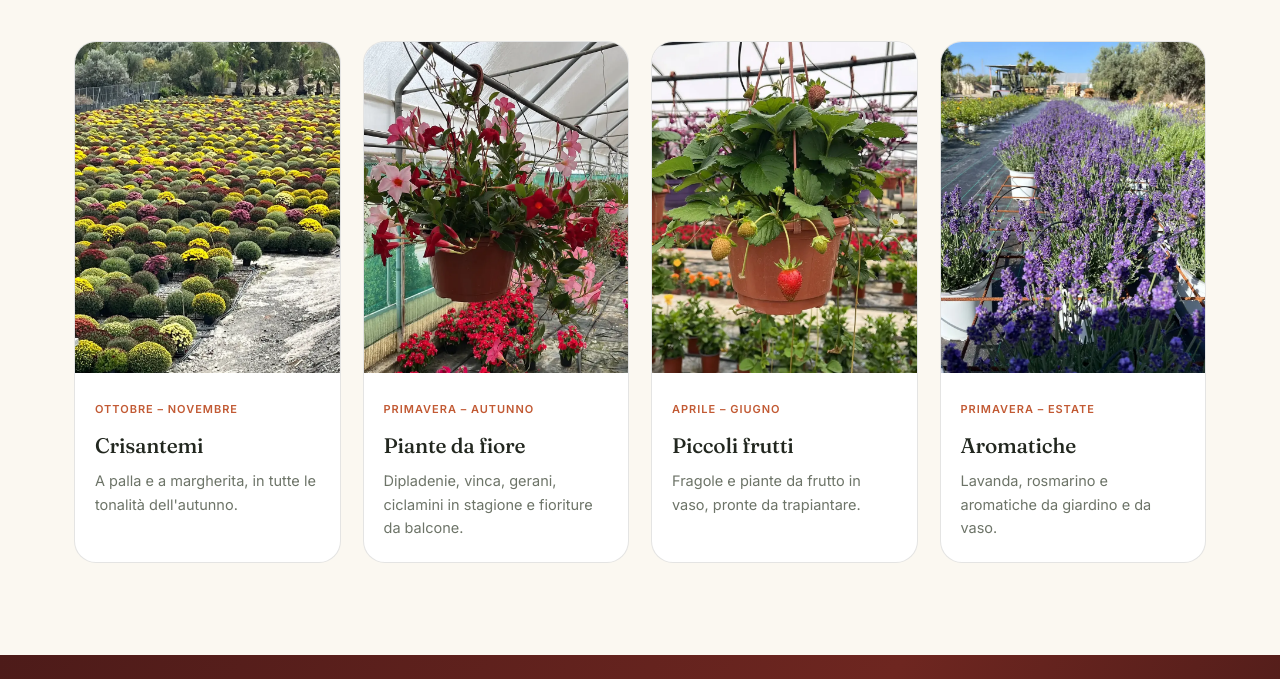
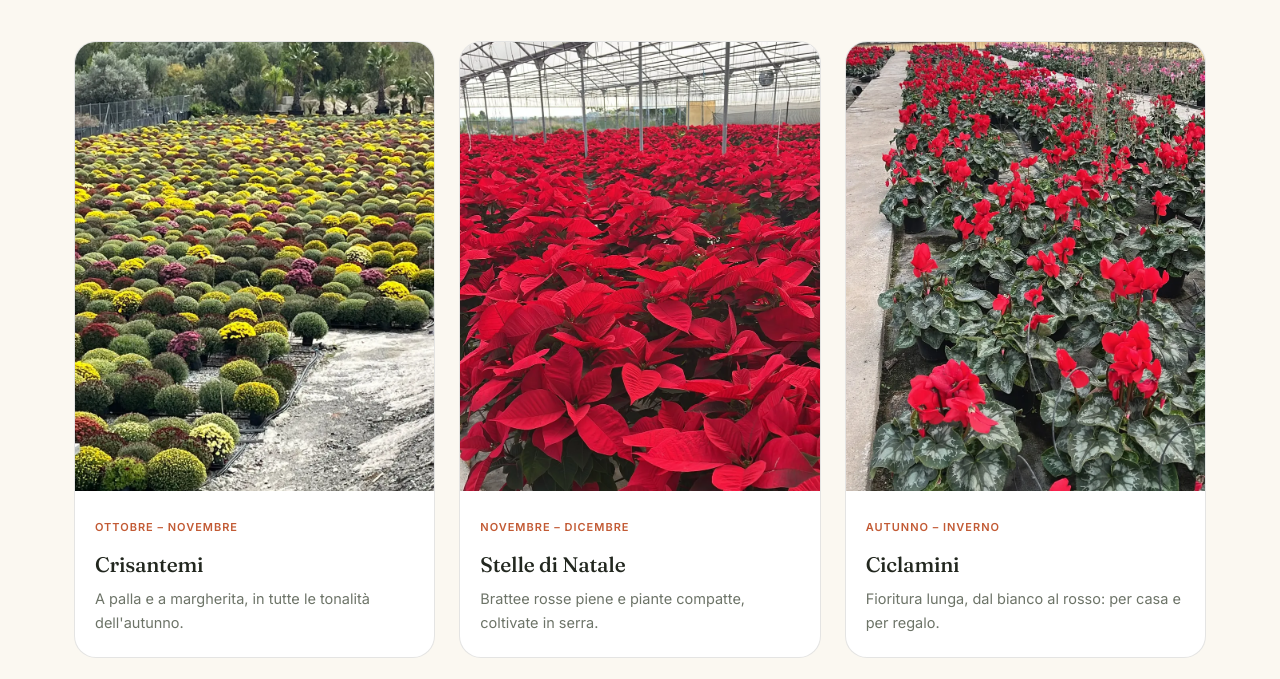
Before and after one commit to savermall/vivaio-femia-demo, a plain HTML site: page index.html in a window 1280 px wide. Shown: the part 1560-2239 px from the top of the page. Drawn offline with Linux system fonts and the light colour scheme.

Commit message:
Aggiunge card Stelle di Natale e Ciclamini con foto del vivaio

```diff
--- a/index.html
+++ b/index.html
@@ -126,7 +126,7 @@
   .section-head p{color:var(--muto); margin:0; font-size:17px}
 
   /* CARDS */
-  .cards{display:grid; grid-template-columns:repeat(4,1fr); gap:22px}
+  .cards{display:grid; grid-template-columns:repeat(3,1fr); gap:24px}
   .card{background:var(--bianco); border:1px solid var(--linea); border-radius:var(--radius); overflow:hidden; display:flex; flex-direction:column; transition:transform .25s ease, box-shadow .25s ease}
   .card:hover{transform:translateY(-4px); box-shadow:0 22px 50px rgba(22,48,31,.11)}
   .card-img{aspect-ratio:4/5; overflow:hidden}
@@ -338,6 +338,14 @@
           <div class="card-body"><span class="tag">Ottobre – Novembre</span><h3>Crisantemi</h3><p>A palla e a margherita, in tutte le tonalità dell'autunno.</p></div>
         </article>
         <article class="card">
+          <div class="card-img"><img src="img/stelle-natale.webp" alt="Stelle di Natale rosse in vaso nella serra del vivaio" width="900" height="1125"></div>
+          <div class="card-body"><span class="tag">Novembre – Dicembre</span><h3>Stelle di Natale</h3><p>Brattee rosse piene e piante compatte, coltivate in serra.</p></div>
+        </article>
+        <article class="card">
+          <div class="card-img"><img src="img/ciclamini.webp" alt="File di ciclamini in vaso con fiori rossi e rosa nella serra" width="900" height="1125"></div>
+          <div class="card-body"><span class="tag">Autunno – Inverno</span><h3>Ciclamini</h3><p>Fioritura lunga, dal bianco al rosso: per casa e per regalo.</p></div>
+        </article>
+        <article class="card">
           <div class="card-img"><img src="img/dipladenia.webp" alt="Dipladenia in vaso sospeso con fiori rosa" width="1080" height="1440"></div>
           <div class="card-body"><span class="tag">Primavera – Autunno</span><h3>Piante da fiore</h3><p>Dipladenie, vinca, gerani, ciclamini in stagione e fioriture da balcone.</p></div>
         </article>
```
Also changed, not shown: img/ciclamini.webp (added).
